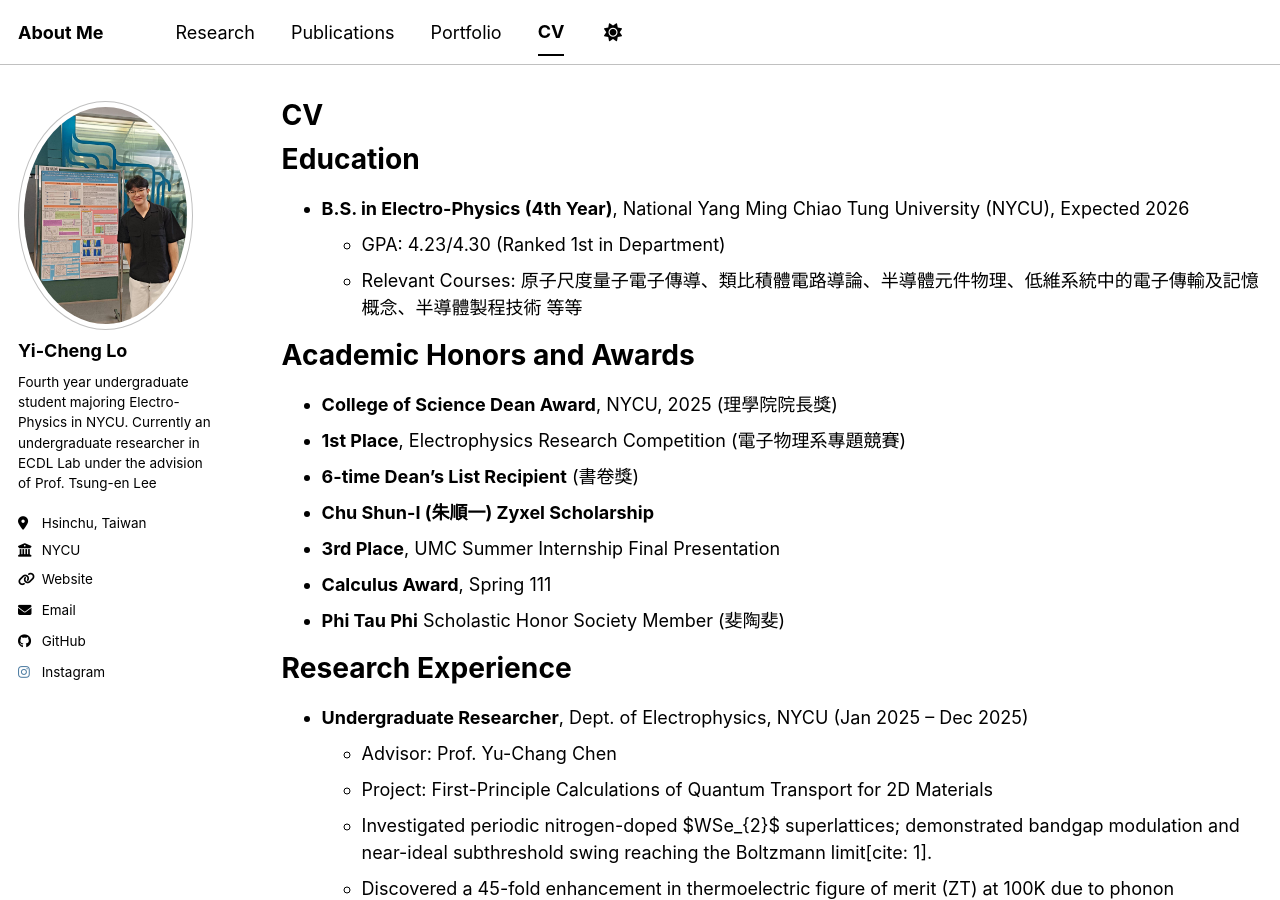
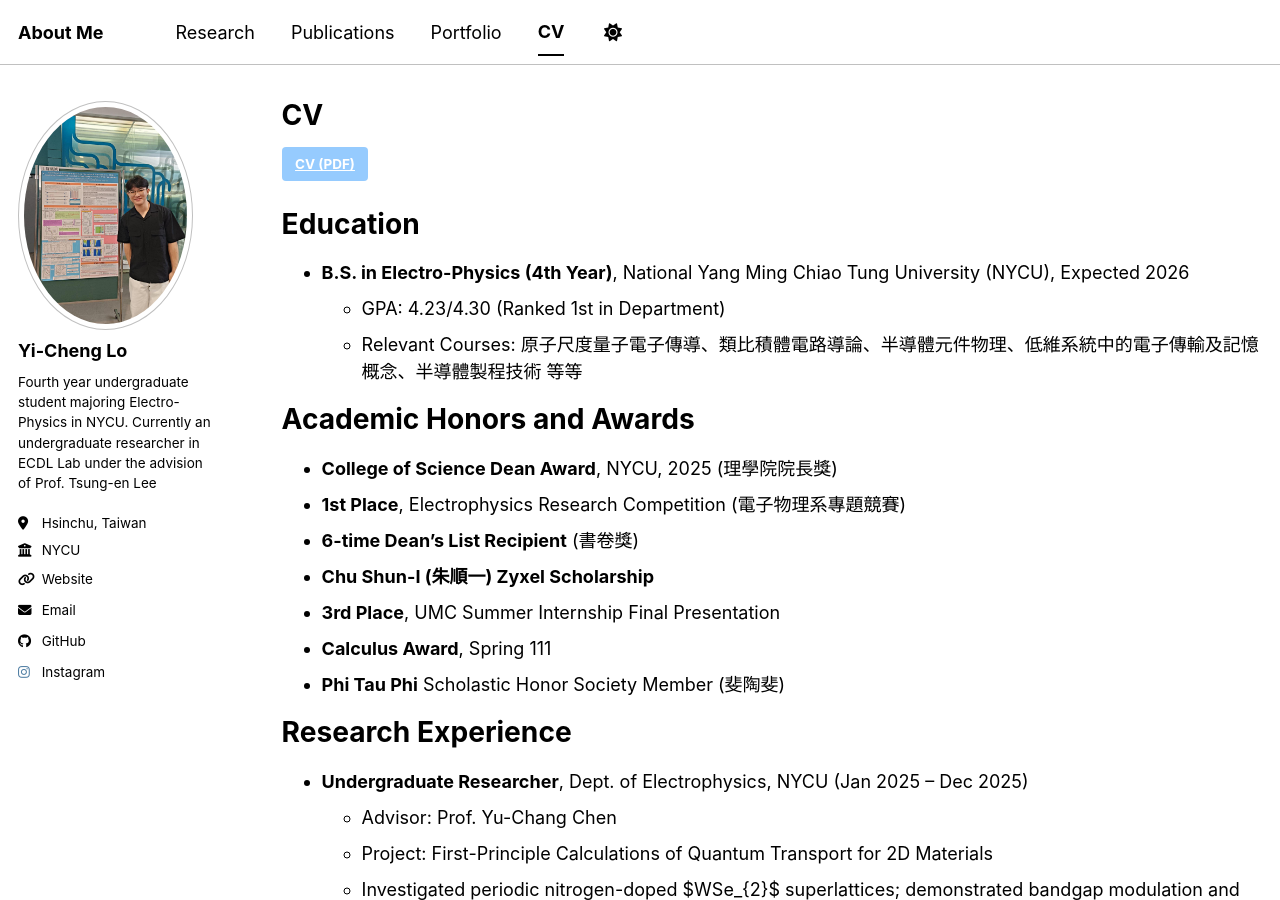
Before and after one commit to Deulgisocute/easonlocv, a Jekyll site: the page built from _pages/cv.md, in a window 1280 px wide and 900 px high. Built offline with Jekyll 4.4.1, drawn with Linux system fonts in a browser that asks for light colours; a script bundle is joined from its source files by our own code; library files that are not in the unit come from our copies.

Commit message:
Update cv.md

```diff
--- a/_pages/cv.md
+++ b/_pages/cv.md
@@ -8,6 +8,8 @@ redirect_from:
 ---
 
 {% include base_path %}
+
+<a href="{{ site.baseurl }}/files/1. 個人完整履歷表_陽明交通大學_羅儀誠.pdf" class="btn btn--info">CV (PDF)</a>
 
 Education
 ======
```
